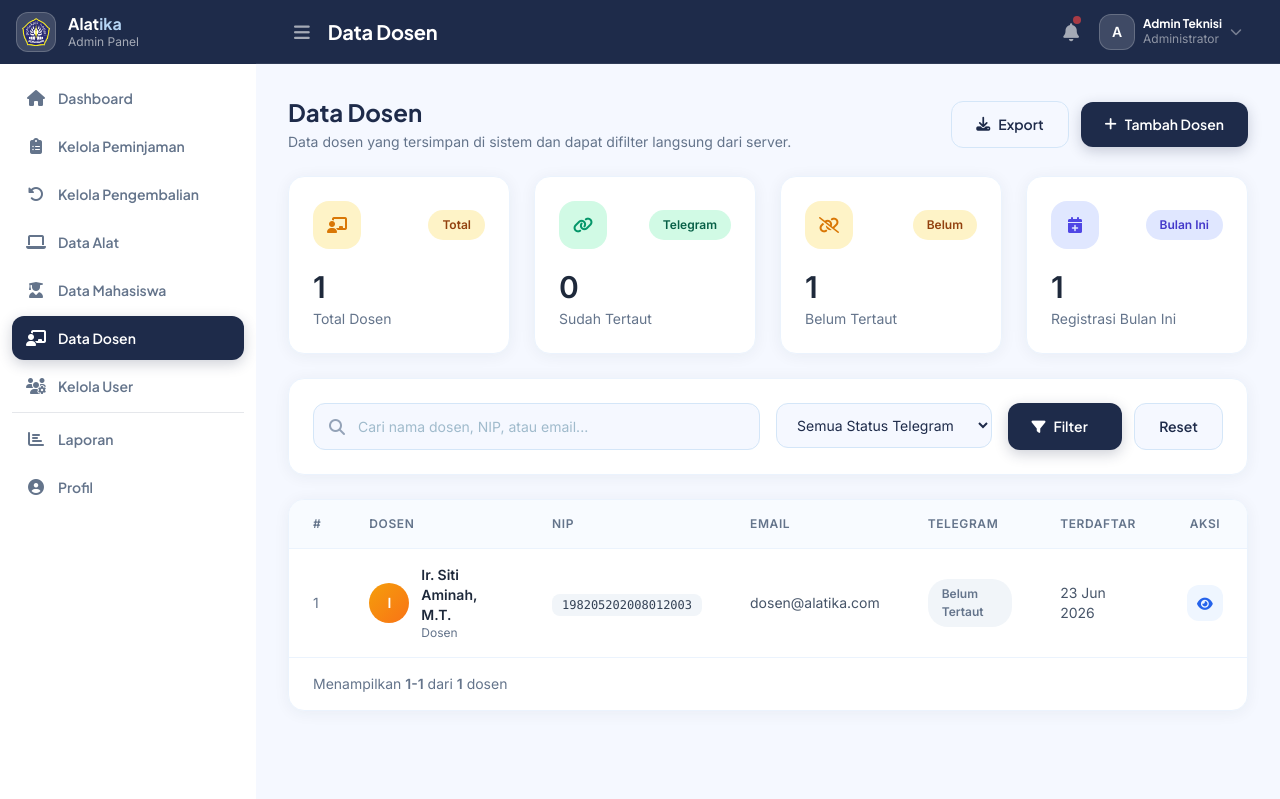
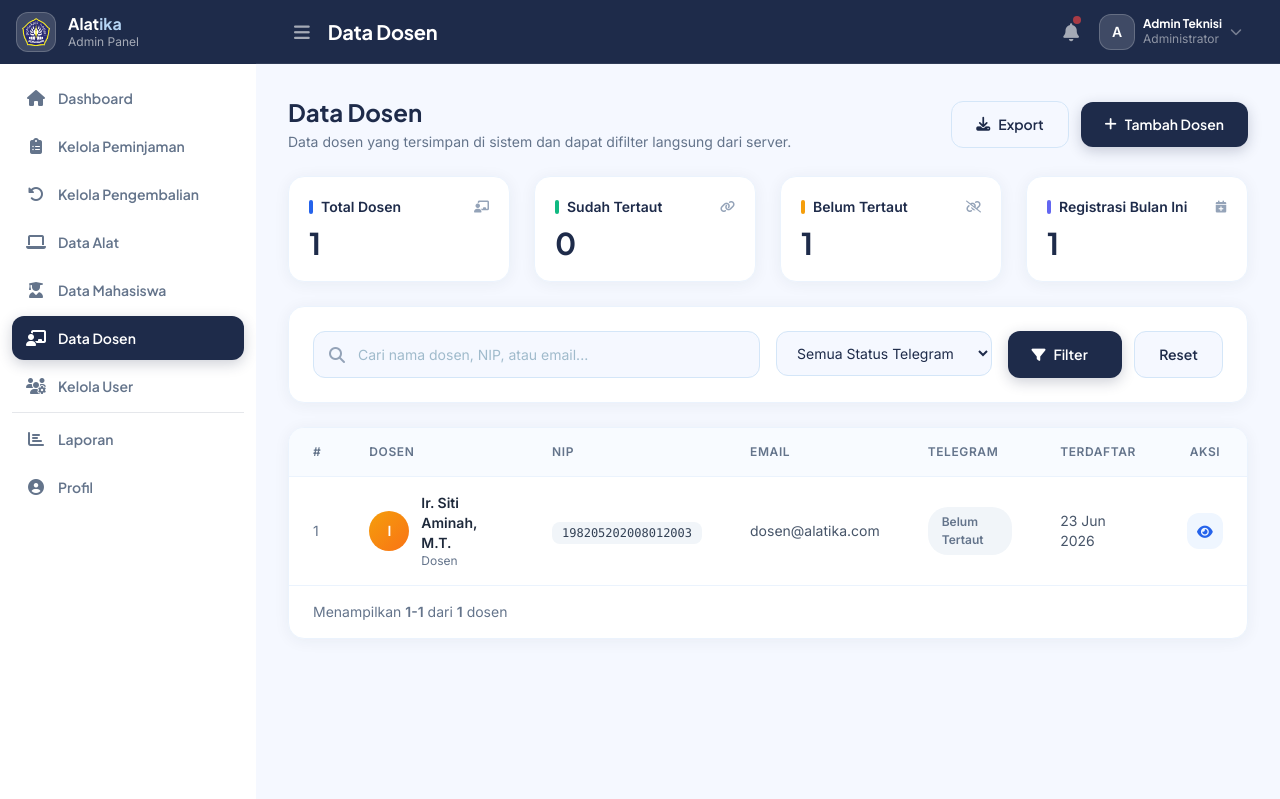
Before and after one commit to Nakareza/Alatika, a Laravel app: page /admin/dosen in a window 1280 px wide. Shown: the top 799 px of the page. Run offline with Laravel 12, Linux system fonts and the light colour scheme; a user stored in the database is signed in; data comes from the database, SQL or seed files in the repository; some libraries are stand-ins or nearby versions.

Commit message:
style: fix card admin

```diff
--- a/resources/views/admin/dosen/index.blade.php
+++ b/resources/views/admin/dosen/index.blade.php
@@ -30,49 +30,30 @@
     </div>
 
     <div class="grid grid-cols-1 md:grid-cols-2 xl:grid-cols-4 gap-6">
-        <div class="card p-6">
-            <div class="flex items-center justify-between">
-                <div class="w-12 h-12 rounded-2xl flex items-center justify-center bg-amber-100">
-                    <i class="fas fa-chalkboard-teacher text-amber-600"></i>
-                </div>
-                <span class="badge badge-warning">Total</span>
-            </div>
-            <h2 class="mt-5 text-3xl font-bold text-slate-800">{{ number_format($stats['total'] ?? 0) }}</h2>
-            <p class="mt-1 text-sm text-slate-500">Total Dosen</p>
-        </div>
 
-        <div class="card p-6">
-            <div class="flex items-center justify-between">
-                <div class="w-12 h-12 rounded-2xl flex items-center justify-center bg-emerald-100">
-                    <i class="fas fa-link text-emerald-600"></i>
-                </div>
-                <span class="badge badge-success">Telegram</span>
-            </div>
-            <h2 class="mt-5 text-3xl font-bold text-slate-800">{{ number_format($stats['linked_telegram'] ?? 0) }}</h2>
-            <p class="mt-1 text-sm text-slate-500">Sudah Tertaut</p>
-        </div>
+        <x-card-stats
+            title="Total Dosen"
+            :value="$stats['total']"
+            icon="fas fa-chalkboard-teacher"
+            color="blue" />
 
-        <div class="card p-6">
-            <div class="flex items-center justify-between">
-                <div class="w-12 h-12 rounded-2xl flex items-center justify-center bg-amber-100">
-                    <i class="fas fa-unlink text-amber-600"></i>
-                </div>
-                <span class="badge badge-warning">Belum</span>
-            </div>
-            <h2 class="mt-5 text-3xl font-bold text-slate-800">{{ number_format($stats['unlinked_telegram'] ?? 0) }}</h2>
-            <p class="mt-1 text-sm text-slate-500">Belum Tertaut</p>
-        </div>
+        <x-card-stats
+            title="Sudah Tertaut"
+            :value="$stats['linked_telegram']"
+            icon="fas fa-link"
+            color="green" />
 
-        <div class="card p-6">
-            <div class="flex items-center justify-between">
-                <div class="w-12 h-12 rounded-2xl flex items-center justify-center bg-indigo-100">
-                    <i class="fas fa-calendar-plus text-indigo-600"></i>
-                </div>
-                <span class="badge bg-indigo-100 text-indigo-700">Bulan Ini</span>
-            </div>
-            <h2 class="mt-5 text-3xl font-bold text-slate-800">{{ number_format($stats['registered_this_month'] ?? 0) }}</h2>
-            <p class="mt-1 text-sm text-slate-500">Registrasi Bulan Ini</p>
-        </div>
+        <x-card-stats
+            title="Belum Tertaut"
+            :value="$stats['unlinked_telegram']"
+            icon="fas fa-unlink"
+            color="yellow" />
+
+        <x-card-stats
+            title="Registrasi Bulan Ini"
+            :value="$stats['registered_this_month']"
+            icon="fas fa-calendar-plus"
+            color="indigo" />
     </div>
 
     <div class="card p-6">
```
Also changed, not shown: resources/views/admin/mahasiswa/index.blade.php (+21 -40 lines), resources/views/admin/peminjaman/index.blade.php (+2 -15 lines).
